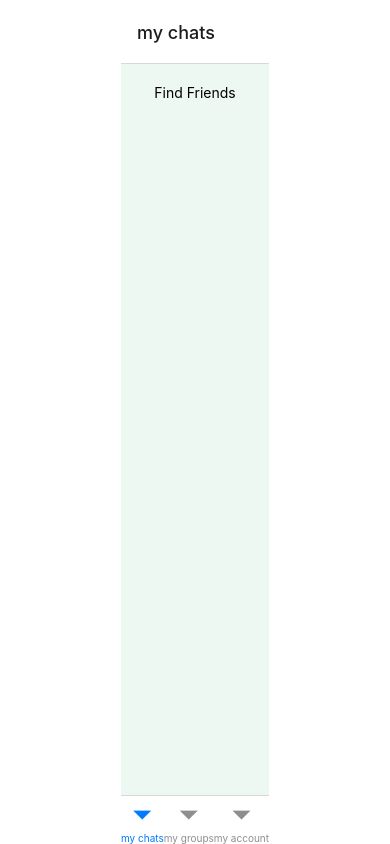
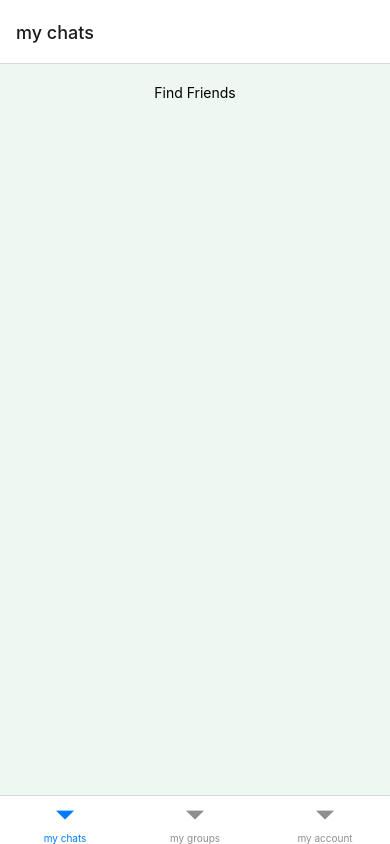
Before and after one commit to rebecca-yee/hackrice2021, a React Native app: screen / in a window 390 px wide. Built offline with nearby package versions, Linux system fonts and the light colour scheme.

Commit message:
working tabs

```diff
--- a/App.js
+++ b/App.js
@@ -6,20 +6,17 @@
 
 export default function App() {
   return (
-    <View style={styles.container}>
-      <StatusBar style="auto" />
-      <NavigationContainer>
-        <Tabs />
-      </NavigationContainer>
-    </View>
+    <NavigationContainer>
+      <Tabs />
+    </NavigationContainer>
   );
 }
 
-const styles = StyleSheet.create({
-  container: {
-    flex: 1,
-    backgroundColor: "#fff",
-    alignItems: "center",
-    justifyContent: "center",
-  },
-});
+// const styles = StyleSheet.create({
+//   container: {
+//     flex: 1,
+//     backgroundColor: "#fff",
+//     alignItems: "center",
+//     justifyContent: "center",
+//   },
+// });
```
